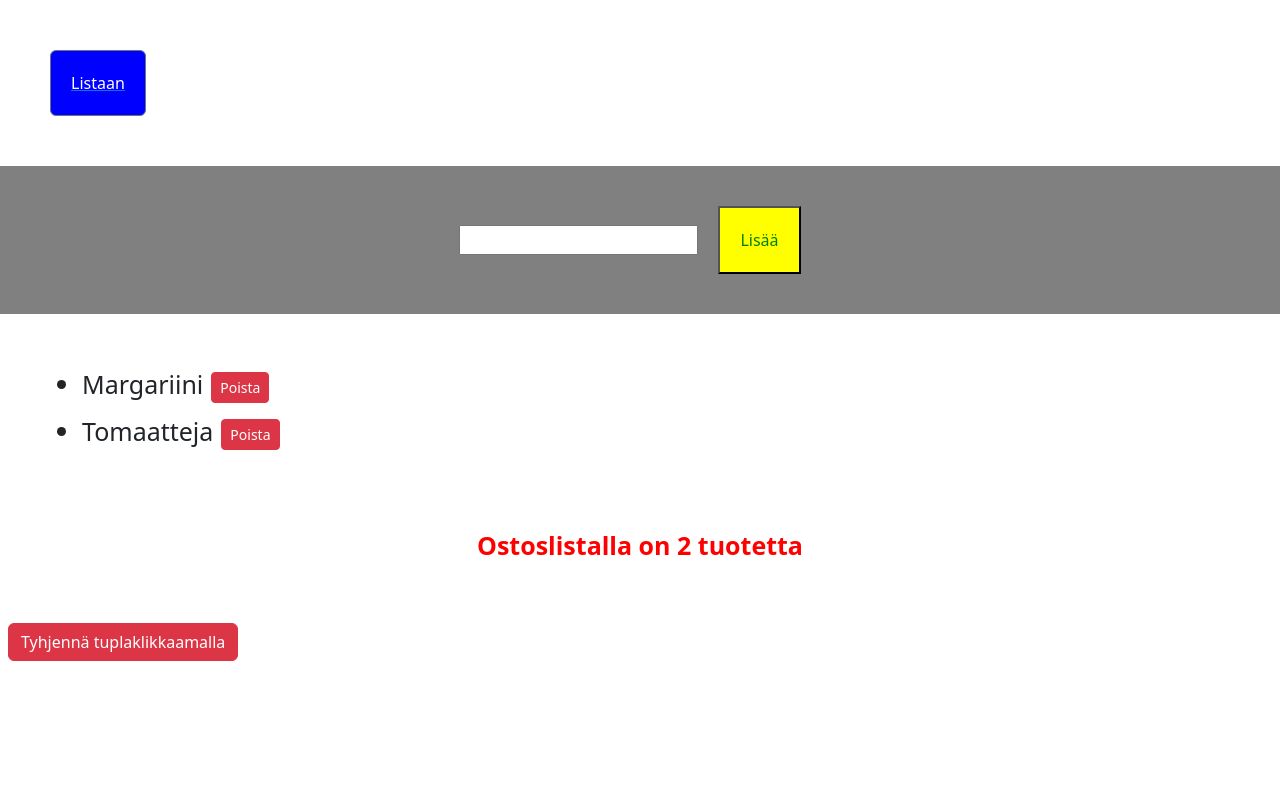
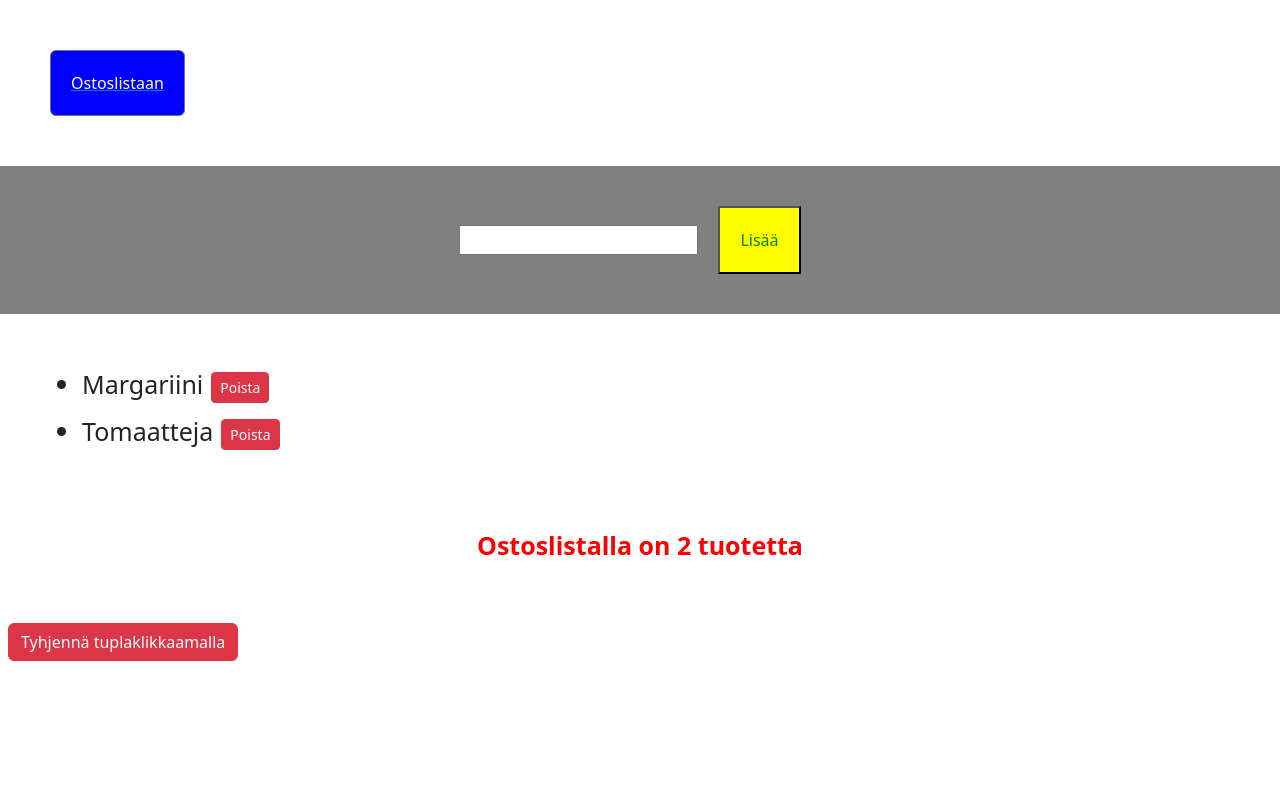
Before and after one commit to jonia89/shoppinglist, a React (Create React App) app in the folder frontend/: page /add in a window 1280 px wide. Shown: the top 800 px of the page. Built offline with nearby package versions, Linux system fonts and the light colour scheme.

Commit message:
fixed path so the listpage is now /list

```diff
--- a/frontend/src/components/toAdd.jsx
+++ b/frontend/src/components/toAdd.jsx
@@ -18,7 +18,7 @@ export default class Add extends Component {
             type="button"
             className="btn btn-secondary sm"
           >
-            Lisäämään
+            Muokkaamaan ostoslistaa
           </button>
         </div>
       </Link>
--- a/frontend/src/components/toList.jsx
+++ b/frontend/src/components/toList.jsx
@@ -11,14 +11,14 @@ export default class Back extends Component {
   };
   render() {
     return (
-      <Link to="/" onClick={Listpage}>
+      <Link to="/list" onClick={Listpage}>
         <div>
           <button
             type="button"
             style={this.buttonStyle}
             className="btn btn-secondary sm"
           >
-            Listaan
+            Ostoslistaan
           </button>
         </div>
       </Link>
```
